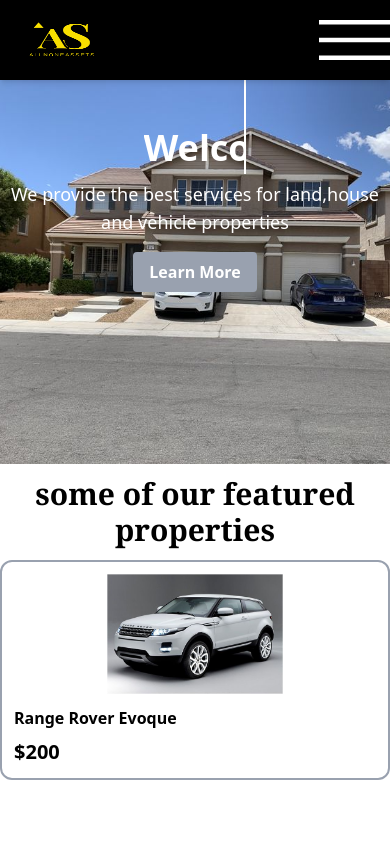
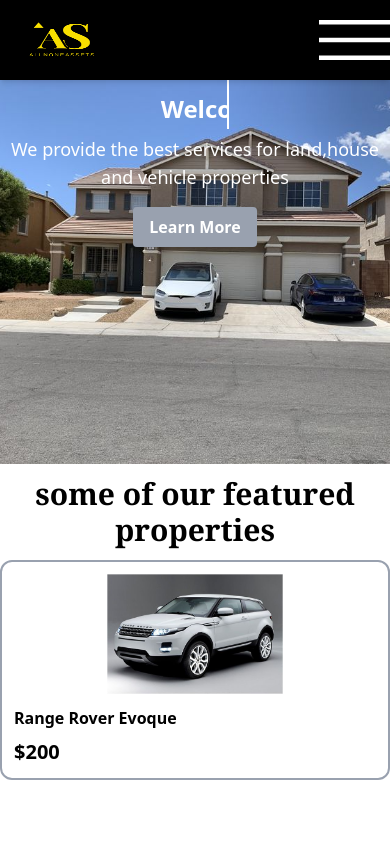
Before and after one commit to mutheeEverlyn/unified-frontend, a React (Vite) app: page / in a window 390 px wide. Shown: the top 842 px of the page. Built offline with nearby package versions, Linux system fonts and the light colour scheme.

Commit message:
hero styles changes

```diff
--- a/src/index.css
+++ b/src/index.css
@@ -31,3 +31,9 @@
   border-right: 2px solid white;
   animation: typing 6s steps(25, end) infinite, blink 0.5s step-end infinite;
 }
+@media only screen and (max-width: 640px) {
+  .animate-typing {
+    font-size: 1.5rem;
+    padding-top: 1rem;
+  }
+}
```
